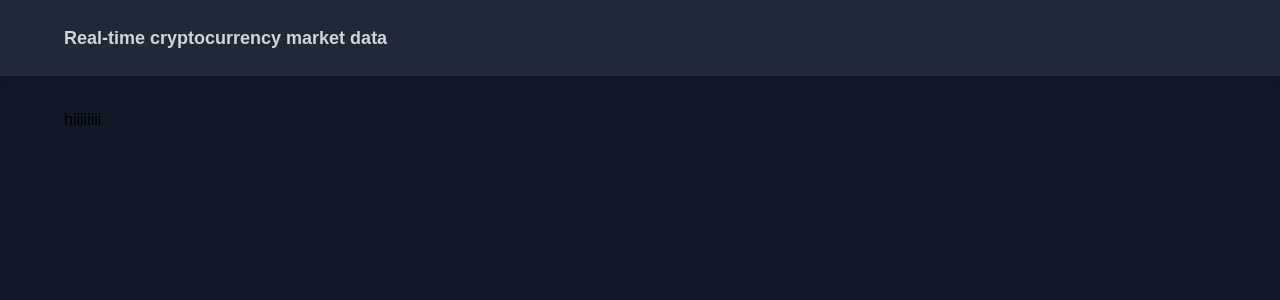
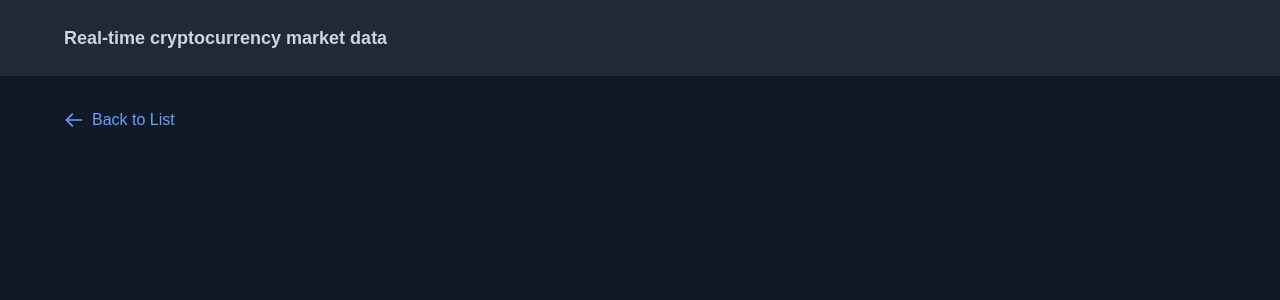
Before and after one commit to fezebr/crypto-nuxt2, a Nuxt app: page /coin/1 in a window 1280 px wide. Shown: the top 300 px of the page. Built offline with nearby package versions, Linux system fonts and the light colour scheme; no server answers.

Commit message:
feat: add Back to List button

```diff
--- a/pages/coin/_id.vue
+++ b/pages/coin/_id.vue
@@ -1,14 +1,24 @@
 <template>
   <div class="coin-detail-page">
     <!-- Loading State -->
-    <div
-      v-if="$fetchState.pending"
-      class="flex items-center justify-center min-h-[60vh]"
-    >
+    <div v-if="$fetchState.pending" class="flex items-center justify-center min-h-[60vh]">
       <Loading />
     </div>
 
-    <div v-else class="px-4 md:px-16 py-8">hiiiiiiii</div>
+    <div v-else class="px-4 md:px-16 py-8">
+
+      <nuxt-link
+        to="/"
+        class="inline-flex items-center gap-2 text-blue-400 hover:text-blue-300 transition-colors mb-6"
+      >
+        <svg class="w-5 h-5" fill="none" stroke="currentColor" viewBox="0 0 24 24">
+          <path stroke-linecap="round" stroke-linejoin="round" stroke-width="2" d="M10 19l-7-7m0 0l7-7m-7 7h18" />
+        </svg>
+        <span>Back to List</span>
+      </nuxt-link>
+
+
+    </div>
   </div>
 </template>
 
```
